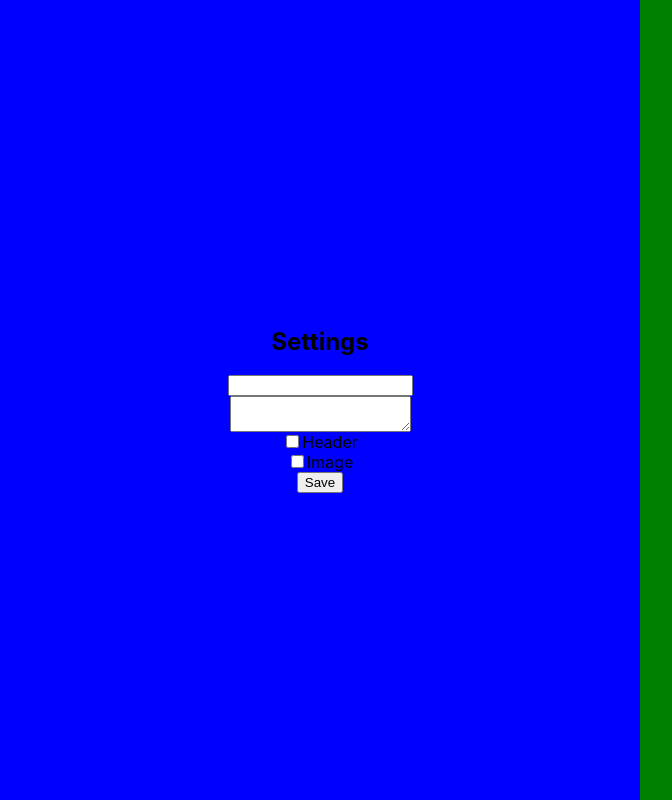
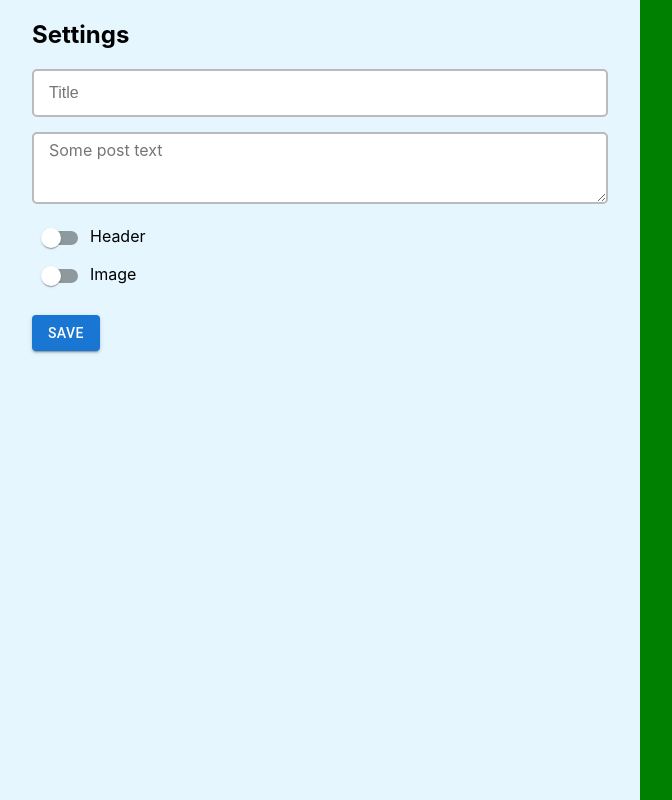
Before and after one commit to manchikooo/media-plus-test, a React (Create React App) app: page / in a window 1280 px wide. Shown: the whole page, without its empty margins (0-672 px from the left). Built offline with nearby package versions, Linux system fonts and the light colour scheme.

Commit message:
finished layout of the settings block. moved the settings logic to a separate component

```diff
--- a/package.json
+++ b/package.json
@@ -3,6 +3,9 @@
   "version": "0.1.0",
   "private": true,
   "dependencies": {
+    "@emotion/react": "^11.7.1",
+    "@emotion/styled": "^11.6.0",
+    "@mui/material": "^5.4.0",
     "@testing-library/jest-dom": "^5.14.1",
     "@testing-library/react": "^12.0.0",
     "@testing-library/user-event": "^13.2.1",
--- a/src/MediaPlusTest.module.css
+++ b/src/MediaPlusTest.module.css
@@ -1,26 +1,12 @@
-/*body {*/
-/*    display: flex;*/
-/*    justify-content: center;*/
-/*    align-items: center;*/
-/*    height: 100vh;*/
-/*    max-width: 100vw;*/
-/*}*/
+* {
+    box-sizing: border-box;
+}
 
 .MediaPlusTestPageStyle {
     display: flex;
     justify-content: space-around;
     align-items: center;
     height: 100vh;
-    background-color: #d79f9f;
-}
-
-.settingsWrapper {
-    display: flex;
-    align-items: center;
-    justify-content: center;
-    height: 100%;
-    width: 50%;
-    background-color: red;
 }
 
 .previewWrapper {
@@ -32,16 +18,6 @@
     background-color: green;
 }
 
-.settingsBlock {
-    display: flex;
-    flex-direction: column;
-    justify-content: center;
-    align-items: center;
-    width: 100%;
-    background-color: blue;
-    height: 100%;
-}
-
 .previewBlock {
     display: flex;
     justify-content: center;
--- a/src/MediaPlusTest.tsx
+++ b/src/MediaPlusTest.tsx
@@ -1,80 +1,42 @@
 import React, {useEffect} from 'react';
 import styles from './MediaPlusTest.module.css'
 import {useDispatch, useSelector} from "react-redux";
-import {
-    changeHeaderCheckboxAC,
-    changeHeaderValueAC, changeImageCheckboxAC, changeImageValueAC,
-    changePostTextValueAC,
-    changeTitleAC, DataType, getDataFromLocalStorageAC
-} from "./redux/settingsReducer";
+import {DataType, setDataFromLocalStorageAC} from "./redux/settingsReducer";
 import {AppRootStateType} from "./redux/store";
-import {InputForm} from "./components/InputForm/InputForm";
+import {Settings} from "./components/SettingsBlock/Settings";
+
 
 function MediaPlusTest() {
     const dispatch = useDispatch()
 
-
     const allData = useSelector<AppRootStateType, DataType>(state => state.settings)
     let {title, postText, header, image, isHeader, isImage} = allData
-
 
     useEffect(() => {
         let dataFromLS = localStorage.getItem('data')
         if (dataFromLS) {
-            dispatch(getDataFromLocalStorageAC(JSON.parse(dataFromLS)))
+            console.log(dataFromLS)
+            dispatch(setDataFromLocalStorageAC(JSON.parse(dataFromLS)))
         }
     }, [])
 
     // accept=".jpg, .jpeg, .png"
 
-    const titleValueHandler = (e: React.ChangeEvent<HTMLInputElement>) => {
-        dispatch(changeTitleAC(e.currentTarget.value))
-    }
-    const postTextValueHandler = (e: React.ChangeEvent<HTMLTextAreaElement>) => {
-        dispatch(changePostTextValueAC(e.currentTarget.value))
-    }
-    const headerValueHandler = (e: React.ChangeEvent<HTMLInputElement>) => {
-        dispatch(changeHeaderValueAC(e.currentTarget.value))
-    }
-    const imageValueHandler = (e: React.ChangeEvent<HTMLInputElement>) => {
-        dispatch(changeImageValueAC(URL.createObjectURL(e.target.files![0])))
-    }
-    const changeHeaderCheckbox = (e: React.ChangeEvent<HTMLInputElement>) => {
-        dispatch(changeHeaderCheckboxAC())
-    }
-    const changeImageCheckbox = (e: React.ChangeEvent<HTMLInputElement>) => {
-        dispatch(changeImageCheckboxAC())
-    }
-    const saveData = () => {
-        localStorage.setItem('data', JSON.stringify(allData))
-    }
-
     return (
         <div className={styles.MediaPlusTestPageStyle}>
-            <div className={styles.settingsWrapper}>
-                <div className={styles.settingsBlock}>
-                    <h2>Settings</h2>
-                    <InputForm value={title} onChange={titleValueHandler}/>
-                    <textarea value={postText} onChange={postTextValueHandler}/>
-                    <div>
-                        <InputForm type='checkbox' value={isHeader} onChange={changeHeaderCheckbox}/>
-                        <span>Header</span>
-                    </div>
-                    {isHeader && <InputForm value={header} onChange={headerValueHandler}/>}
-                    <div>
-                        <InputForm type='checkbox' value={isImage} onChange={changeImageCheckbox}/>
-                        <span>Image</span>
-                    </div>
-                    {isImage && <InputForm type='file' onChange={imageValueHandler}/>}
-                    <button onClick={saveData}>Save</button>
-                </div>
-            </div>
+            <Settings allData={allData}
+                      title={title}
+                      header={header}
+                      postText={postText}
+                      isHeader={isHeader}
+                      isImage={isImage}
+            />
             <div className={styles.previewWrapper}>
                 <div className={styles.previewBlock}>
                     {isHeader && header}
                     <span>{title}</span>
                     <span>{postText}</span>
-                    {isImage && <img src={image} alt='uploaded img'/>}
+                    {isImage && image && <img src={image} alt='uploaded img'/>}
                 </div>
             </div>
         </div>
--- /dev/null
+++ b/src/components/InputForm/InputForm.module.css
@@ -0,0 +1,8 @@
+.InputFormStyle {
+    border: 2px solid #BBBBBB;
+    border-radius: 5px;
+    width: 100%;
+    height: 6%;
+    padding: 15px;
+    font-size: 16px;
+}
--- a/src/components/InputForm/InputForm.tsx
+++ b/src/components/InputForm/InputForm.tsx
@@ -1,15 +1,20 @@
 import React from 'react';
+import styles from './InputForm.module.css'
 
 type InputFormPropsType = {
-    value?: any
-    onChange: any
-    type?: string
+    value: string
+    onChange: (e: React.ChangeEvent<HTMLInputElement>) => void
+    placeholder: string
 }
 
 export const InputForm = (props: InputFormPropsType) => {
     return (
         <>
-            <input value={props.value} type={props.type} onChange={props.onChange}/>
+            <input className={styles.InputFormStyle}
+                   placeholder={props.placeholder}
+                   value={props.value}
+                   onChange={props.onChange}
+            />
         </>
     );
 };
--- /dev/null
+++ b/src/components/SettingsBlock/Settings.module.css
@@ -0,0 +1,30 @@
+.settingsWrapper {
+    display: flex;
+    align-items: center;
+    justify-content: center;
+    height: 100%;
+    width: 50%;
+    background-color: rgba(126, 210, 255, 0.2);
+}
+
+.settingsBlock {
+    display: flex;
+    flex-direction: column;
+    justify-content: flex-start;
+    align-items: flex-start;
+    width: 90%;
+    height: 100%;
+}
+
+.textareaStyle {
+    border: 2px solid #BBBBBB;
+    border-radius: 5px;
+    width: 100%;
+    height: 9%;
+    margin: 15px 0;
+    font-family: -apple-system, BlinkMacSystemFont, 'Segoe UI', 'Roboto', 'Oxygen',
+    'Ubuntu', 'Cantarell', 'Fira Sans', 'Droid Sans', 'Helvetica Neue',
+    sans-serif;
+    font-size: 16px;
+    padding: 6px 15px;
+}
--- /dev/null
+++ b/src/components/SettingsBlock/Settings.tsx
@@ -0,0 +1,81 @@
+import React from 'react';
+import styles from './Settings.module.css'
+import {InputForm} from "../InputForm/InputForm";
+import {Button, Switch} from "@mui/material";
+import {
+    changeHeaderValueAC,
+    changeImageValueAC,
+    changePostTextValueAC,
+    changeTitleAC, DataType, toggleHeaderCheckboxAC, toggleImageCheckboxAC
+} from "../../redux/settingsReducer";
+import {useDispatch} from "react-redux";
+
+type SettingsPropsType = {
+    allData: DataType
+    title: string
+    header: string
+    postText: string
+    isHeader: boolean
+    isImage: boolean
+}
+
+export const Settings = (props: SettingsPropsType) => {
+    let dispatch = useDispatch()
+
+    const titleValueHandler = (e: React.ChangeEvent<HTMLInputElement>) => {
+        dispatch(changeTitleAC(e.currentTarget.value))
+    }
+    const postTextValueHandler = (e: React.ChangeEvent<HTMLTextAreaElement>) => {
+        dispatch(changePostTextValueAC(e.currentTarget.value))
+    }
+    const headerValueHandler = (e: React.ChangeEvent<HTMLInputElement>) => {
+        dispatch(changeHeaderValueAC(e.currentTarget.value))
+    }
+    const imageValueHandler = (e: React.ChangeEvent<HTMLInputElement>) => {
+        dispatch(changeImageValueAC(URL.createObjectURL(e.target.files![0])))
+    }
+    const changeHeaderCheckbox = (e: React.ChangeEvent<HTMLInputElement>) => {
+        dispatch(toggleHeaderCheckboxAC(e.currentTarget.checked))
+    }
+    const changeImageCheckbox = (e: React.ChangeEvent<HTMLInputElement>) => {
+        dispatch(toggleImageCheckboxAC(e.currentTarget.checked))
+    }
+    const saveData = () => {
+        localStorage.setItem('data', JSON.stringify(props.allData))
+    }
+
+    return (
+        <div className={styles.settingsWrapper}>
+            <div className={styles.settingsBlock}>
+                <h2>Settings</h2>
+                <InputForm placeholder='Title'
+                           value={props.title}
+                           onChange={titleValueHandler}
+                />
+                <textarea className={styles.textareaStyle}
+                          placeholder='Some post text'
+                          value={props.postText}
+                          onChange={postTextValueHandler}/>
+                <div>
+                    <Switch checked={props.isHeader} onChange={changeHeaderCheckbox}/>
+                    <span>Header</span>
+                </div>
+                {props.isHeader && <InputForm placeholder='Header'
+                                              value={props.header}
+                                              onChange={headerValueHandler}
+                />}
+                <div>
+                    <Switch checked={props.isImage} onChange={changeImageCheckbox}/>
+                    <span>Image</span>
+                </div>
+                {props.isImage && <input type='file' onChange={imageValueHandler}/>}
+                <Button variant="contained"
+                        onClick={saveData}
+                        style={{marginTop: '20px'}}
+                >
+                    Save
+                </Button>
+            </div>
+        </div>
+    );
+};
--- a/src/redux/settingsReducer.ts
+++ b/src/redux/settingsReducer.ts
@@ -30,13 +30,13 @@ export const SettingsReducer = (state: DataType = initialState, action: ActionsT
         case 'CHANGE-IMAGE-VALUE': {
             return {...state, image: action.newImage}
         }
-        case 'CHANGE-HEADER-CHECKBOX': {
+        case 'TOGGLE-HEADER-CHECKBOX': {
             return {...state, isHeader: !state.isHeader}
         }
-        case 'CHANGE-IMAGE-CHECKBOX': {
+        case 'TOGGLE-IMAGE-CHECKBOX': {
             return {...state, isImage: !state.isImage}
         }
-        case 'GET-DATA-FROM-LOCALSTORAGE': {
+        case 'SET-DATA-FROM-LOCALSTORAGE': {
             return {...state = action.dataFromLS}
         }
         default:
@@ -46,9 +46,9 @@ export const SettingsReducer = (state: DataType = initialState, action: ActionsT
 type ActionsType =
     changeTitleACType
     | changePostTextValueACType
-    | changeHeaderCheckboxACType
+    | toggleHeaderCheckboxACType
     | changeHeaderValueACType
-    | changeImageCheckboxACType
+    | toggleImageCheckboxACType
     | changeImageValueACType
     | getDataFromLocalStorageACType
 
@@ -96,30 +96,34 @@ export const changeImageValueAC = (newImage: string): changeImageValueACType =>
     } as const
 }
 
-export type changeHeaderCheckboxACType = {
-    type: 'CHANGE-HEADER-CHECKBOX',
+export type toggleHeaderCheckboxACType = {
+    type: 'TOGGLE-HEADER-CHECKBOX',
+    toggleValue: boolean
 }
-export const changeHeaderCheckboxAC = (): changeHeaderCheckboxACType => {
+export const toggleHeaderCheckboxAC = (toggleValue: boolean): toggleHeaderCheckboxACType => {
     return {
-        type: 'CHANGE-HEADER-CHECKBOX',
+        type: 'TOGGLE-HEADER-CHECKBOX',
+        toggleValue,
     } as const
 }
 
-export type changeImageCheckboxACType = {
-    type: 'CHANGE-IMAGE-CHECKBOX',
+export type toggleImageCheckboxACType = {
+    type: 'TOGGLE-IMAGE-CHECKBOX',
+    toggleValue: boolean
 }
-export const changeImageCheckboxAC = (): changeImageCheckboxACType => {
+export const toggleImageCheckboxAC = (toggleValue: boolean): toggleImageCheckboxACType => {
     return {
-        type: 'CHANGE-IMAGE-CHECKBOX',
+        type: 'TOGGLE-IMAGE-CHECKBOX',
+        toggleValue,
     } as const
 }
 export type getDataFromLocalStorageACType = {
-    type: 'GET-DATA-FROM-LOCALSTORAGE',
+    type: 'SET-DATA-FROM-LOCALSTORAGE',
     dataFromLS: DataType
 }
-export const getDataFromLocalStorageAC = (dataFromLS: DataType): getDataFromLocalStorageACType => {
+export const setDataFromLocalStorageAC = (dataFromLS: DataType): getDataFromLocalStorageACType => {
     return {
-        type: 'GET-DATA-FROM-LOCALSTORAGE',
+        type: 'SET-DATA-FROM-LOCALSTORAGE',
         dataFromLS
     } as const
 }
```
Also changed, not shown: 1 other file (tests, documents, lock files or other folders).
